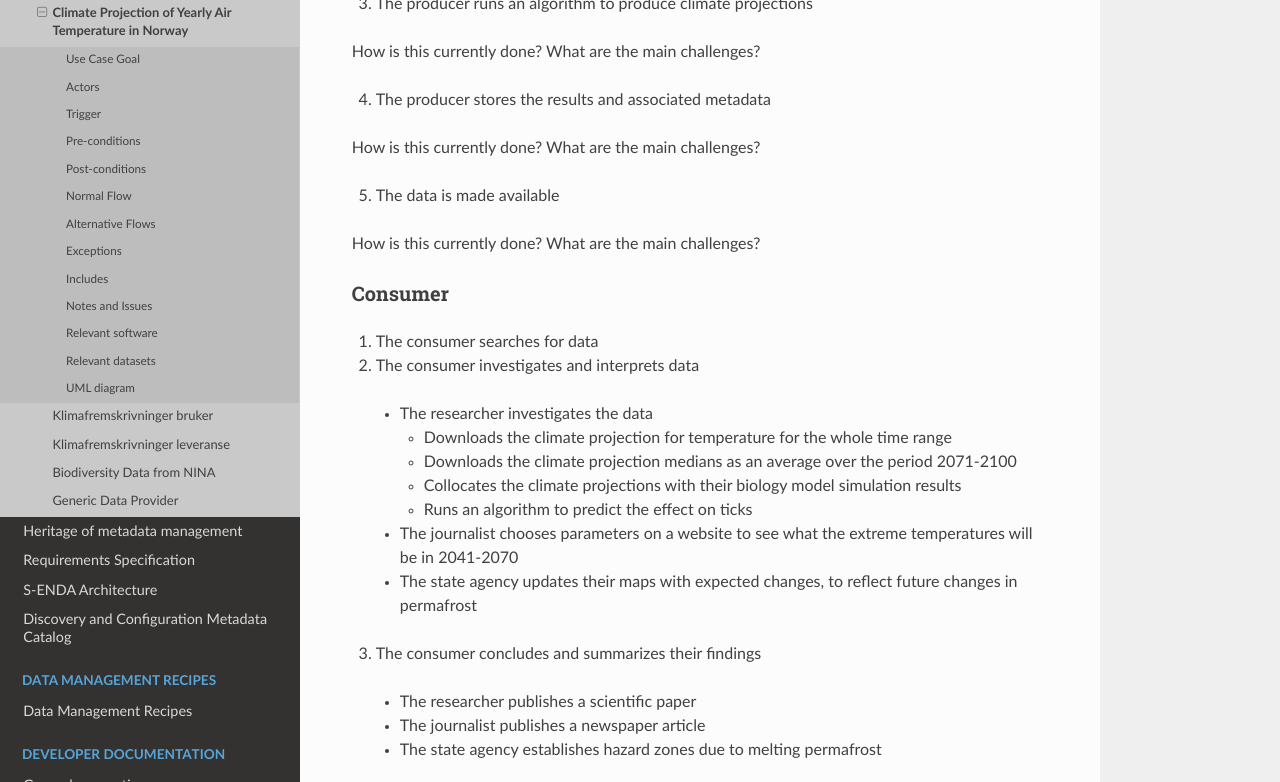
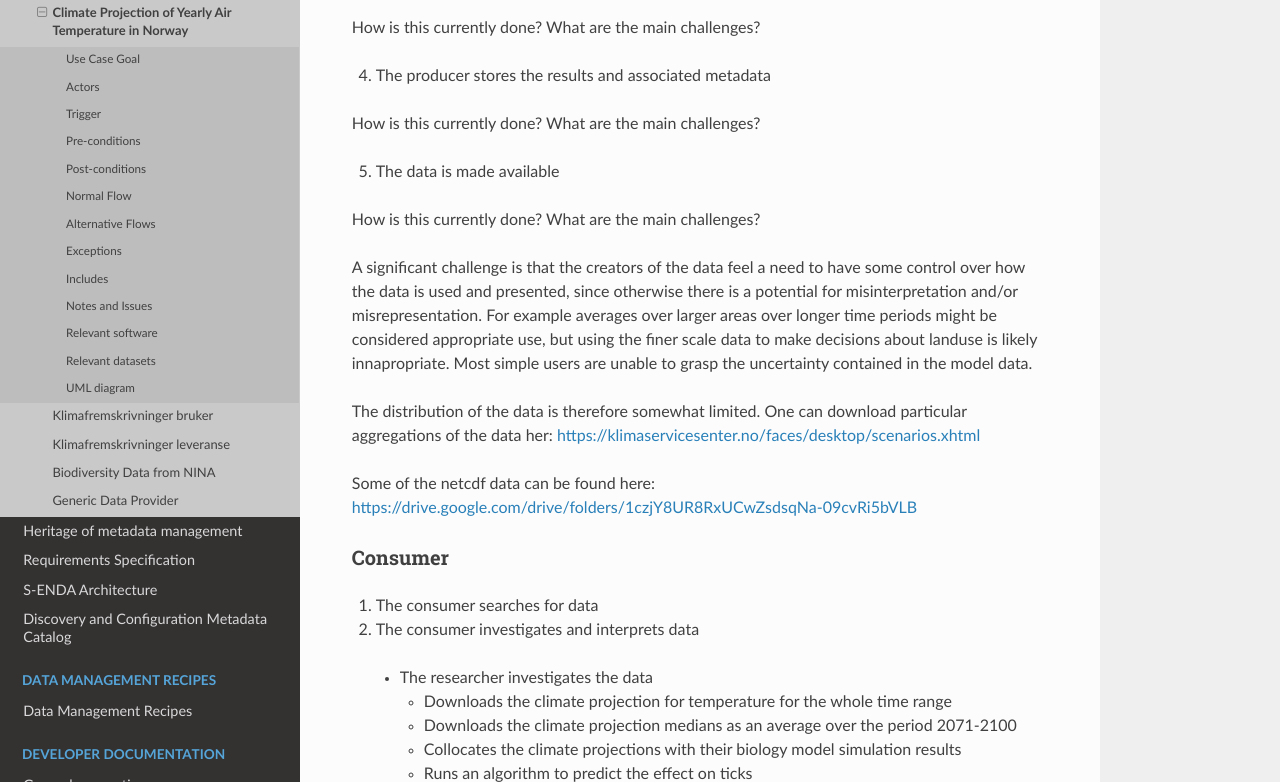
Before and after one commit to metno/S-ENDA-documentation, a Sphinx documentation site: the page built from source/use_case_climate_projection.rst, in a window 1280 px wide and 900 px high, scrolled down 3788 px, cut to the strip 0-782 px from the top of the window. Built offline with Sphinx 7.4.7 and the Read the Docs theme 2.0.0, drawn with Linux system fonts in a browser that asks for light colours; some of the changed text lies outside the part shown.

Commit message:
more changes based on discussion

```diff
--- a/source/use_case_climate_projection.rst
+++ b/source/use_case_climate_projection.rst
@@ -95,6 +95,9 @@ The following datasets must be available to the producer:
 * Gridded historical weather observations.
 * Calculations of averages for fylke, kommune, and other regions.
 
+https://klimaservicesenter.no/faces/desktop/article.xhtml?uri=klimaservicesenteret/klima-og-hydrologiske-data/datagrunnlag-klimafremskrivninger
+
+
 The following services should be used to present results:
 
 * OGC Web Map Service (WMS)
@@ -162,6 +162,19 @@ How is this currently done? What are the main challenges?
 5. The data is made available
 
 How is this currently done? What are the main challenges?
+
+A significant challenge is that the creators of the data feel a need to have some control
+over how the data is used and presented, since otherwise there is a potential for misinterpretation
+and/or misrepresentation. For example averages over larger areas over longer time periods might be
+considered appropriate use, but using the finer scale data to make decisions about landuse is likely
+innapropriate. Most simple users are unable to grasp the uncertainty contained in the model data.
+
+The distribution of the data is therefore somewhat limited. One can download particular aggregations
+of the data her:
+https://klimaservicesenter.no/faces/desktop/scenarios.xhtml
+
+Some of the netcdf data can be found here:
+https://drive.google.com/drive/folders/1czjY8UR8RxUCwZsdsqNa-09cvRi5bVLB
 
 Consumer
 """"""""
```
Also changed, not shown: other parts of source/use_case_climate_projection.rst (+0 -3 lines).
